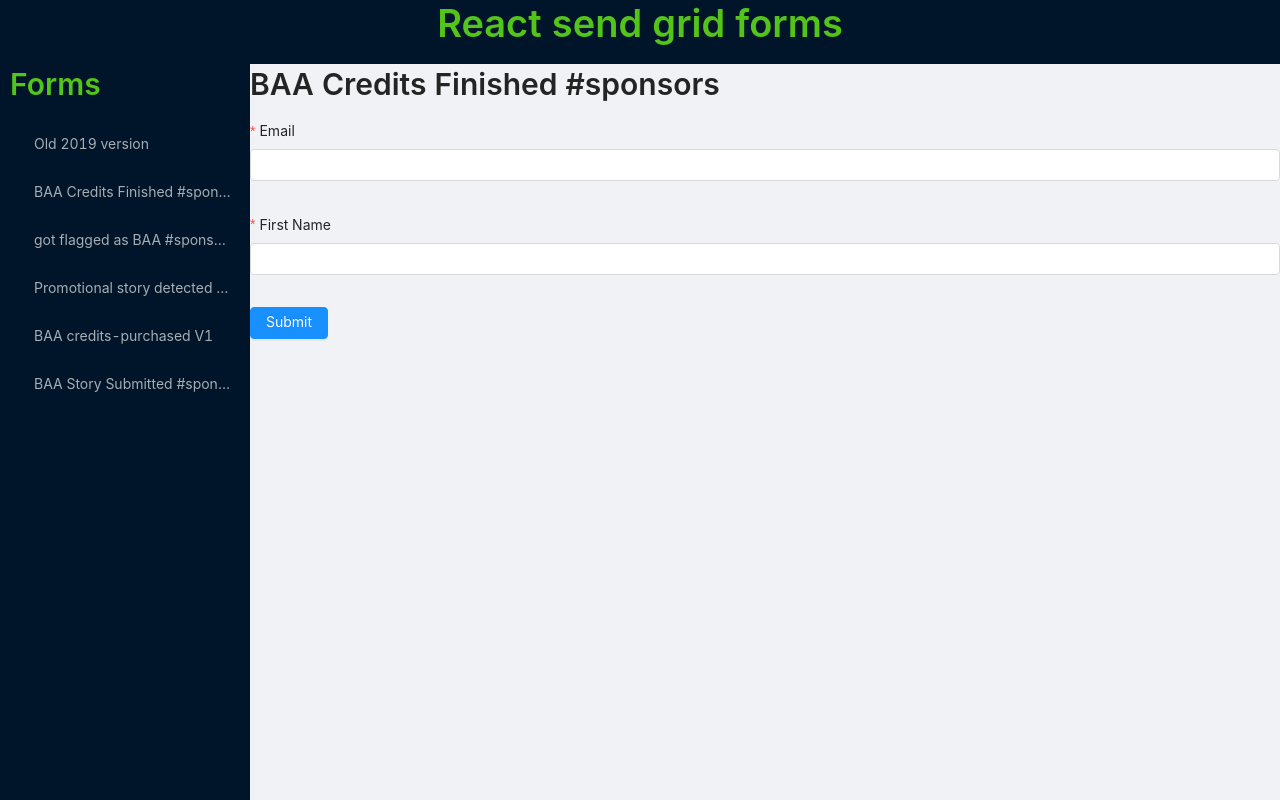
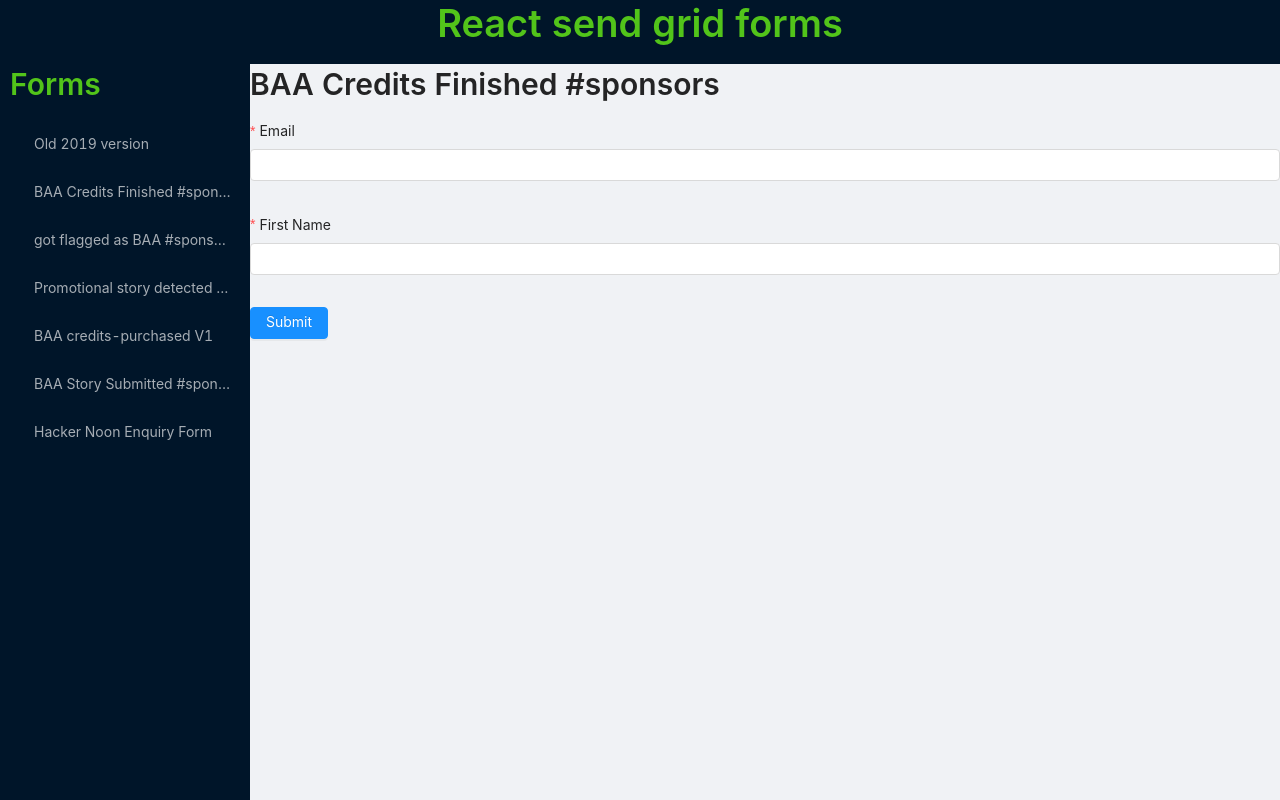
Before and after one commit to LLazyEmail/react-sendgrid-form, a Next.js app: page /baa/credits-finished in a window 1280 px wide. Built offline with nearby package versions, Linux system fonts and the light colour scheme.

Commit message:
[add validation for old2019 form]

```diff
--- a/components/Layout/Nav/Nav.js
+++ b/components/Layout/Nav/Nav.js
@@ -40,6 +40,11 @@ const Nav = () => (
           <a>BAA Story Submitted #sponsors</a>
         </Link>
       </Menu.Item>
+      <Menu.Item key="7">
+        <Link href="/baa/hackernoon-enquiry">
+          <a>Hacker Noon Enquiry Form</a>
+        </Link>
+      </Menu.Item>
     </Menu>
   </>
 );
--- a/pages/baa/[forms].js
+++ b/pages/baa/[forms].js
@@ -6,6 +6,7 @@ import BrandsAsAuthorStory from '../../components/Forms/BrandsAsAuthorStory';
 import GotFlaggedAsBaa from '../../components/Forms/GotFlaggedAsBaa';
 import Old2019 from '../../components/Forms/Old2019';
 import PromotionalStoryDetected from '../../components/Forms/PromotionalStoryDetected';
+import HackerNoonEnquiry from 'components/Forms/HackerNoonEnquiry';
 
 const Forms = () => {
   const router = useRouter();
@@ -27,6 +28,8 @@ const Forms = () => {
             return <BrandsAsAuthorCredits />;
           case 'story-submitted':
             return <BrandsAsAuthorStory />;
+          case 'hackernoon-enquiry':
+            return <HackerNoonEnquiry />;
           default:
             return null;
         }
```
